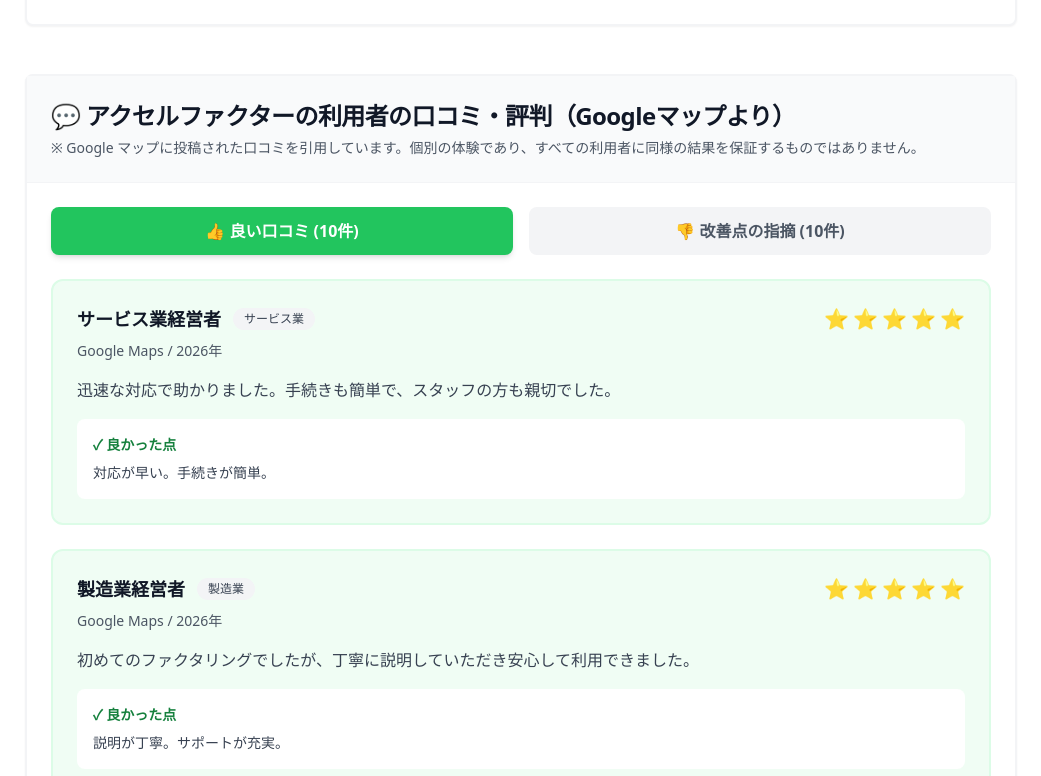
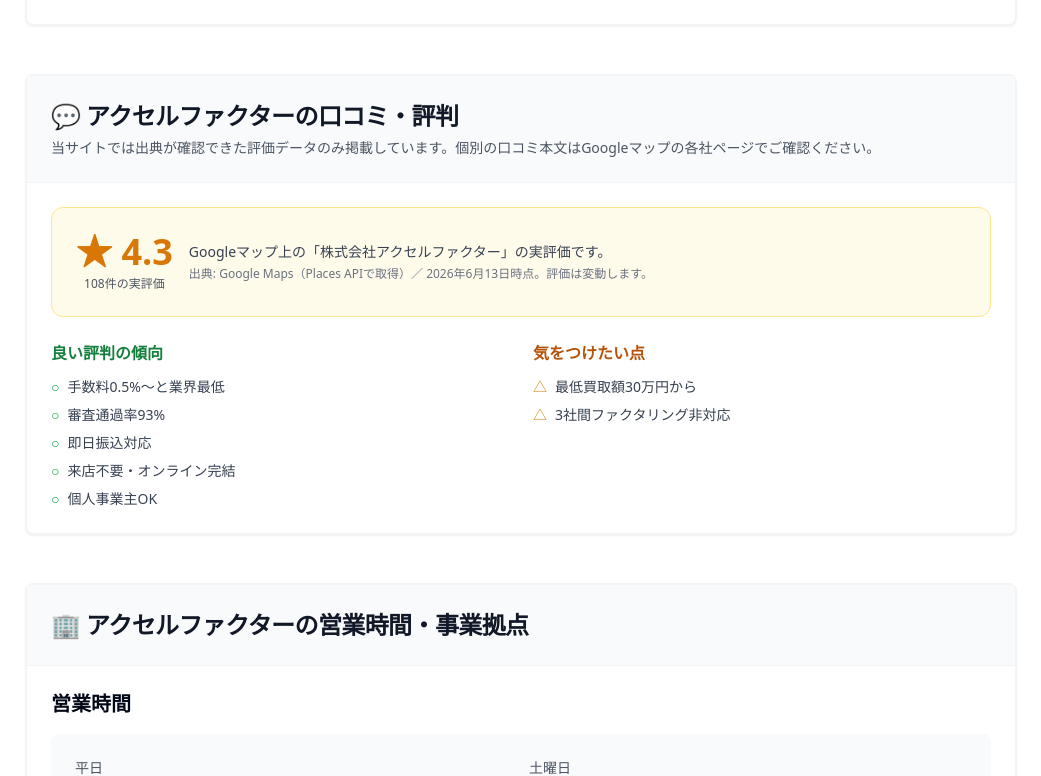
Before and after one commit to webmaster0818/corp-factoring, a Next.js app: page /companies/accel-factor in a window 1280 px wide. Shown: the part 5126-5902 px from the top of the page, without its empty margins (119-1160 px from the left). Built offline with nearby package versions, Linux system fonts and the light colour scheme.

Commit message:
Plan A: replace fabricated 'Google Maps' reviews with verified real ratings (10 companies via Places, name+address matched; 5 unmatched shown honestly) + trend-based pros/cons

```diff
--- a/app/companies/[slug]/page.tsx
+++ b/app/companies/[slug]/page.tsx
@@ -3,7 +3,8 @@
 import { notFound } from "next/navigation";
 import type { Metadata } from "next";
 import { getCompanyBySlug, factoringCompanies } from "@/data/companies";
-import { getCompanyStrengths, getCompanyUseCases, getCompanyGoogleReviews } from "@/data/companyExtended";
+import { getCompanyStrengths, getCompanyUseCases } from "@/data/companyExtended";
+import { getRealRating } from "@/data/realRatings";
 import { getCompanyDetails } from "@/data/companyDetails";
 import { Card, CardContent, CardHeader, CardTitle } from "@/components/ui/card";
 import { Badge } from "@/components/ui/badge";
@@ -70,7 +71,7 @@
 
   const strengths = getCompanyStrengths(slug);
   const useCases = getCompanyUseCases(slug);
-  const googleReviews = getCompanyGoogleReviews(slug);
+  const realRating = getRealRating(slug);
   const details = getCompanyDetails(slug);
 
   // 構造化データ（JSON-LD）
@@ -575,8 +576,9 @@
         {/* 利用者の口コミ（Google口コミ引用） */}
         <ReviewSection
           companyName={company.name}
-          positiveReviews={googleReviews.positive}
-          negativeReviews={googleReviews.negative}
+          realRating={realRating}
+          pros={company.pros}
+          cons={company.cons}
         />
 
         {/* 営業時間・事業拠点 */}
--- a/components/ReviewSection.tsx
+++ b/components/ReviewSection.tsx
@@ -1,119 +1,76 @@
-"use client";
-
-import React, { useState } from "react";
+import React from "react";
 import { Card, CardContent, CardHeader, CardTitle } from "@/components/ui/card";
-import { Badge } from "@/components/ui/badge";
-import { Button } from "@/components/ui/button";
-import type { GoogleReview } from "@/data/companyExtended";
+import type { RealRating } from "@/data/realRatings";
 
 interface ReviewSectionProps {
   companyName: string;
-  positiveReviews: GoogleReview[];
-  negativeReviews: GoogleReview[];
+  realRating?: RealRating;
+  pros: string[];
+  cons: string[];
 }
 
-export function ReviewSection({ companyName, positiveReviews, negativeReviews }: ReviewSectionProps) {
-  const [activeTab, setActiveTab] = useState<"positive" | "negative">("positive");
-  const [showAll, setShowAll] = useState(false);
-
-  const currentReviews = activeTab === "positive" ? positiveReviews : negativeReviews;
-  const displayReviews = showAll ? currentReviews : currentReviews.slice(0, 5);
-
+export function ReviewSection({ companyName, realRating, pros, cons }: ReviewSectionProps) {
   return (
     <section id="reviews" className="mb-12 scroll-mt-4">
       <Card className="border-2 border-gray-100 shadow-sm">
         <CardHeader className="bg-gray-50 border-b border-gray-100">
           <CardTitle className="text-2xl font-black text-gray-900">
-            💬 {companyName}の利用者の口コミ・評判（Googleマップより）
+            💬 {companyName}の口コミ・評判
           </CardTitle>
           <p className="text-sm text-gray-600 mt-2">
-            ※ Google マップに投稿された口コミを引用しています。個別の体験であり、すべての利用者に同様の結果を保証するものではありません。
+            当サイトでは出典が確認できた評価データのみ掲載しています。個別の口コミ本文はGoogleマップの各社ページでご確認ください。
           </p>
         </CardHeader>
         <CardContent className="pt-6">
-          {/* タブ切り替え */}
-          <div className="flex gap-4 mb-6">
-            <button
-              onClick={() => setActiveTab("positive")}
-              className={`flex-1 py-3 px-6 rounded-lg font-bold transition ${
-                activeTab === "positive"
-                  ? "bg-green-500 text-white shadow-md"
-                  : "bg-gray-100 text-gray-600 hover:bg-gray-200"
-              }`}
-            >
-              👍 良い口コミ ({positiveReviews.length}件)
-            </button>
-            <button
-              onClick={() => setActiveTab("negative")}
-              className={`flex-1 py-3 px-6 rounded-lg font-bold transition ${
-                activeTab === "negative"
-                  ? "bg-orange-500 text-white shadow-md"
-                  : "bg-gray-100 text-gray-600 hover:bg-gray-200"
-              }`}
-            >
-              👎 改善点の指摘 ({negativeReviews.length}件)
-            </button>
-          </div>
-
-          {/* 口コミ一覧 */}
-          <div className="space-y-6">
-            {displayReviews.map((review) => (
-              <div
-                key={review.id}
-                className={`border-2 rounded-xl p-6 hover:shadow-md transition ${
-                  activeTab === "positive"
-                    ? "bg-green-50 border-green-100"
-                    : "bg-orange-50 border-orange-100"
-                }`}
-              >
-                <div className="flex items-start justify-between mb-4">
-                  <div>
-                    <div className="flex items-center gap-3 mb-2">
-                      <h4 className="font-black text-gray-900 text-lg">{review.author}</h4>
-                      <Badge className="bg-gray-100 text-gray-700 font-medium">{review.industry}</Badge>
-                    </div>
-                    <p className="text-sm text-gray-600">{review.platform} / {review.date}</p>
-                  </div>
-                  <div className="flex items-center gap-1">
-                    {Array.from({ length: 5 }).map((_, i) => (
-                      <span
-                        key={i}
-                        className={`text-xl ${i < review.rating ? "text-yellow-500" : "text-gray-300"}`}
-                      >
-                        ⭐
-                      </span>
-                    ))}
-                  </div>
+          {realRating ? (
+            <div className="bg-amber-50 border border-amber-200 rounded-xl p-6 mb-6">
+              <div className="flex flex-wrap items-center gap-4">
+                <div className="text-center">
+                  <p className="text-4xl font-black text-amber-600">★ {realRating.rating.toFixed(1)}</p>
+                  <p className="text-xs text-gray-600 mt-1">{realRating.count.toLocaleString()}件の実評価</p>
                 </div>
-                <p className="text-gray-700 leading-relaxed mb-4">{review.content}</p>
-                {review.pros && (
-                  <div className="bg-white p-4 rounded-lg">
-                    <h5 className="font-bold text-green-700 mb-2 text-sm">✓ 良かった点</h5>
-                    <p className="text-gray-700 text-sm">{review.pros}</p>
-                  </div>
-                )}
-                {review.cons && (
-                  <div className="bg-white p-4 rounded-lg">
-                    <h5 className="font-bold text-orange-700 mb-2 text-sm">△ 改善してほしい点</h5>
-                    <p className="text-gray-700 text-sm">{review.cons}</p>
-                  </div>
-                )}
+                <div className="flex-1 min-w-[200px]">
+                  <p className="text-sm text-gray-700">
+                    Googleマップ上の「{realRating.entity}」の実評価です。
+                  </p>
+                  <p className="text-xs text-gray-500 mt-1">
+                    出典: Google Maps（Places APIで取得）／ {realRating.fetchedAt}時点。評価は変動します。
+                  </p>
+                </div>
               </div>
-            ))}
-          </div>
-
-          {/* もっと見るボタン */}
-          {currentReviews.length > 5 && (
-            <div className="mt-6 text-center">
-              <Button
-                onClick={() => setShowAll(!showAll)}
-                variant="outline"
-                className="px-8 py-6 font-bold text-lg"
-              >
-                {showAll ? "閉じる ↑" : `もっと見る（残り${currentReviews.length - 5}件）↓`}
-              </Button>
+            </div>
+          ) : (
+            <div className="bg-gray-50 border border-gray-200 rounded-xl p-6 mb-6">
+              <p className="text-sm text-gray-600">
+                {companyName}については、社名・所在地が一致するGoogleマップ上の評価を確認できませんでした（2026年6月13日時点）。確認が取れ次第掲載します。
+              </p>
             </div>
           )}
+
+          <div className="grid grid-cols-1 md:grid-cols-2 gap-6">
+            <div>
+              <h3 className="font-bold text-green-700 mb-3">良い評判の傾向</h3>
+              <ul className="space-y-2">
+                {pros.map((p, i) => (
+                  <li key={i} className="text-sm text-gray-700 flex gap-2">
+                    <span className="text-green-600 shrink-0">○</span>
+                    <span>{p}</span>
+                  </li>
+                ))}
+              </ul>
+            </div>
+            <div>
+              <h3 className="font-bold text-amber-700 mb-3">気をつけたい点</h3>
+              <ul className="space-y-2">
+                {cons.map((c, i) => (
+                  <li key={i} className="text-sm text-gray-700 flex gap-2">
+                    <span className="text-amber-600 shrink-0">△</span>
+                    <span>{c}</span>
+                  </li>
+                ))}
+              </ul>
+            </div>
+          </div>
         </CardContent>
       </Card>
     </section>
--- /dev/null
+++ b/data/realRatings.ts
@@ -0,0 +1,27 @@
+// Google Maps の実評価 (Places API で取得・取得日 2026-06-13)
+// 取得方法: Text Search で「{社名} ファクタリング」を検索し、社名・住所が一致した拠点のみ採用。
+// 一致が確認できなかった会社 (paytner / mf-earlypayment / freenance / ennavi / minna-factoring) は掲載しない。
+
+export interface RealRating {
+  entity: string; // Google Maps 上の名称
+  rating: number;
+  count: number;
+  fetchedAt: string;
+}
+
+export const realRatings: { [slug: string]: RealRating } = {
+  "be-trading": { entity: "株式会社ビートレーディング 東京本社", rating: 4.2, count: 206, fetchedAt: "2026年6月13日" },
+  "ququmo": { entity: "株式会社アクティブサポート(QuQuMo運営)", rating: 4.7, count: 126, fetchedAt: "2026年6月13日" },
+  "accel-factor": { entity: "株式会社アクセルファクター", rating: 4.3, count: 108, fetchedAt: "2026年6月13日" },
+  "best-factor": { entity: "ベストファクター", rating: 3.3, count: 20, fetchedAt: "2026年6月13日" },
+  "pmg": { entity: "ピーエムジー株式会社", rating: 4.9, count: 880, fetchedAt: "2026年6月13日" },
+  "paytoday": { entity: "PAYTODAY", rating: 4.8, count: 29, fetchedAt: "2026年6月13日" },
+  "labol": { entity: "株式会社ラボル", rating: 4.6, count: 1152, fetchedAt: "2026年6月13日" },
+  "support-kinyu": { entity: "日本中小企業金融サポート機構", rating: 4.4, count: 152, fetchedAt: "2026年6月13日" },
+  "top-management": { entity: "株式会社トップ・マネジメント", rating: 4.5, count: 30, fetchedAt: "2026年6月13日" },
+  "mentor-capital": { entity: "株式会社 Mentor Capital", rating: 4.9, count: 27, fetchedAt: "2026年6月13日" },
+};
+
+export function getRealRating(slug: string): RealRating | undefined {
+  return realRatings[slug];
+}
```
Also changed, not shown: 1 other file (tests, documents, lock files or other folders).
